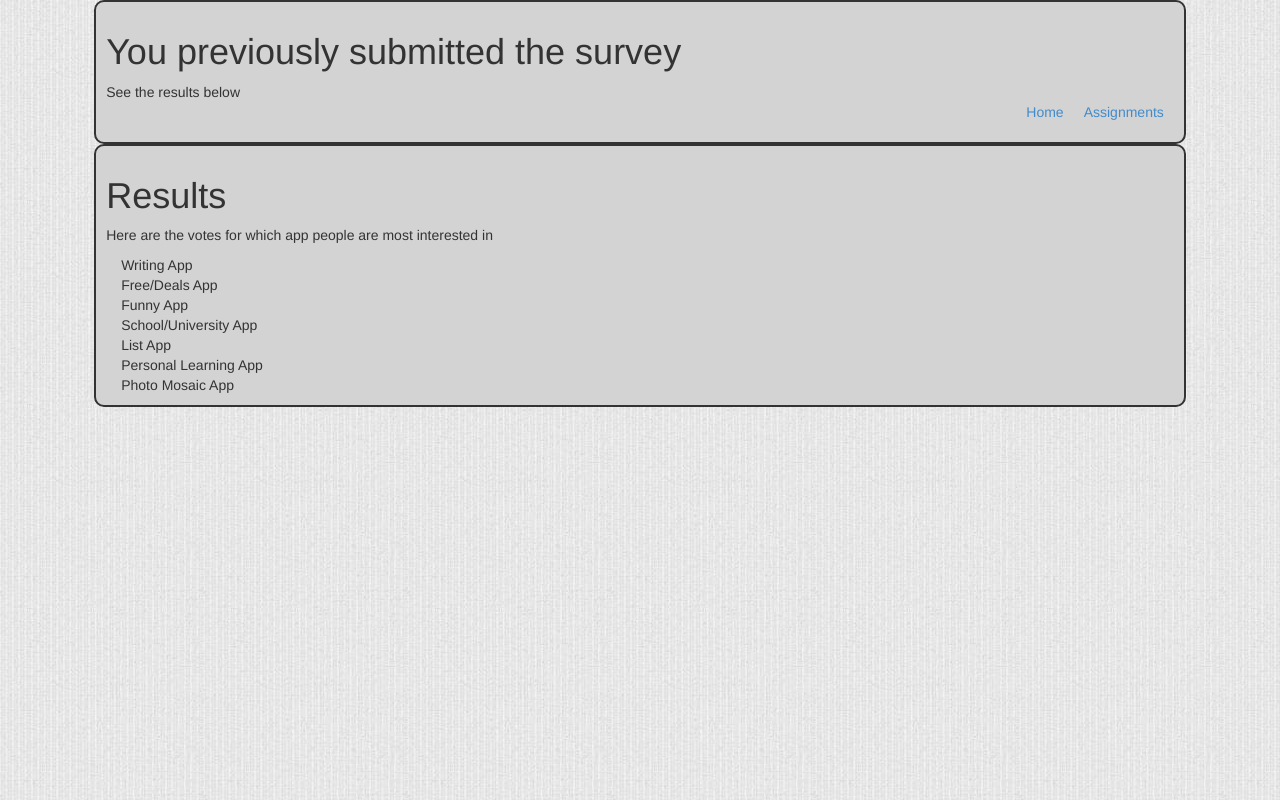
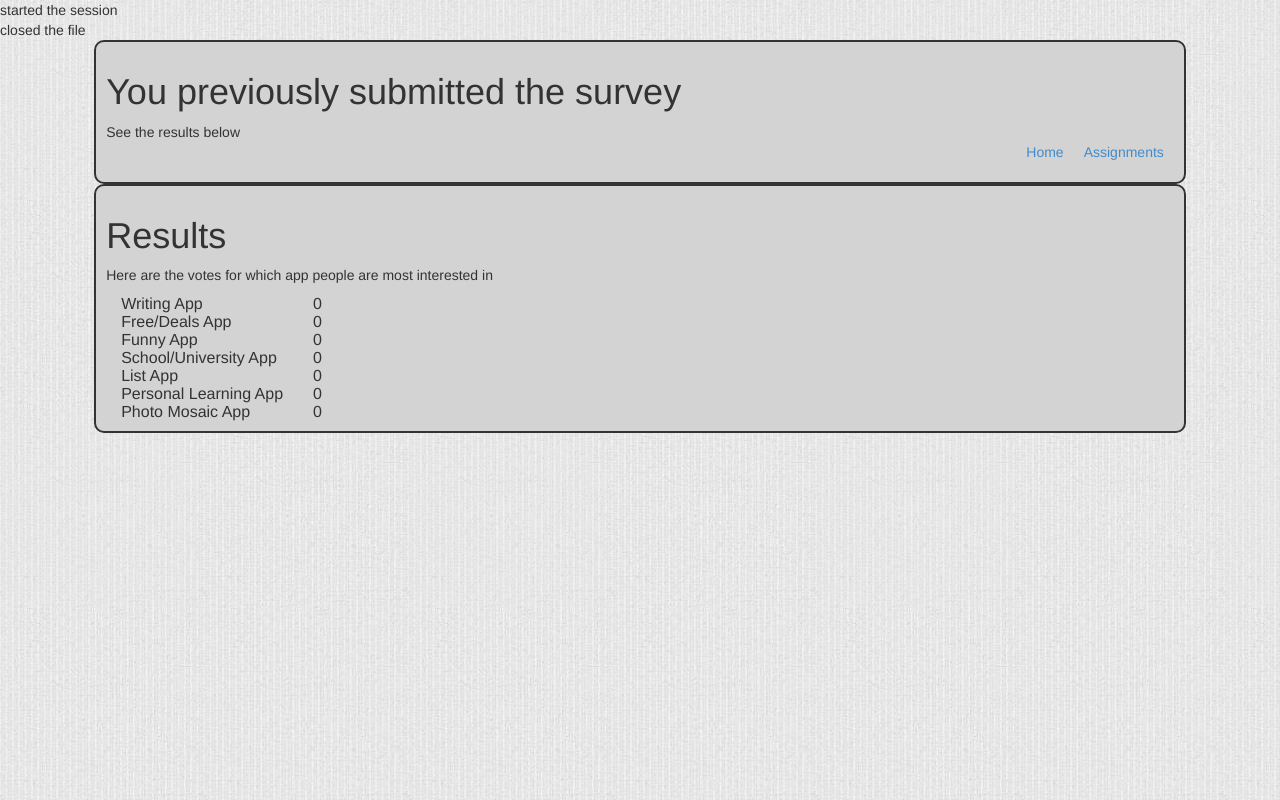
Before and after one commit to evancaldwell/cs313, a PHP site: the page made by views/assignments/class_survey_result.php in a window 1280 px wide. Run offline with PHP 8.4, Linux system fonts and the light colour scheme; the template is opened without the code that fills it, so the values that code supplies are empty; the visitor is signed in with stand-in values (Sample User, id 1).

Commit message:
commented out some of the top php in class_survey_result.php to see if it would load on ec2 without the file operations

```diff
--- a/views/assignments/class_survey_result.php
+++ b/views/assignments/class_survey_result.php
@@ -1,7 +1,7 @@
 <?php
-   // session_start();
-   // echo "started the session<br>";
-   // $appOptions = ['writing' => 0,'freeapp' => 0,'funny' => 0,'university' => 0,'list' => 0,'learning' => 0,'mosaic' => 0];
+   session_start();
+   echo "started the session<br>";
+   $appOptions = ['writing' => 0,'freeapp' => 0,'funny' => 0,'university' => 0,'list' => 0,'learning' => 0,'mosaic' => 0];
    // $resultsFile = fopen("survey_results.txt", "a+") or exit("Unable to open file!");
    // echo "opened the file<br>";
 
@@ -34,7 +34,7 @@
    //    }
    // }
    // fclose($resultsFile);
-   // echo "closed the file<br>";
+   echo "closed the file<br>";
 ?>
 <!DOCTYPE html>
 <html>
```
